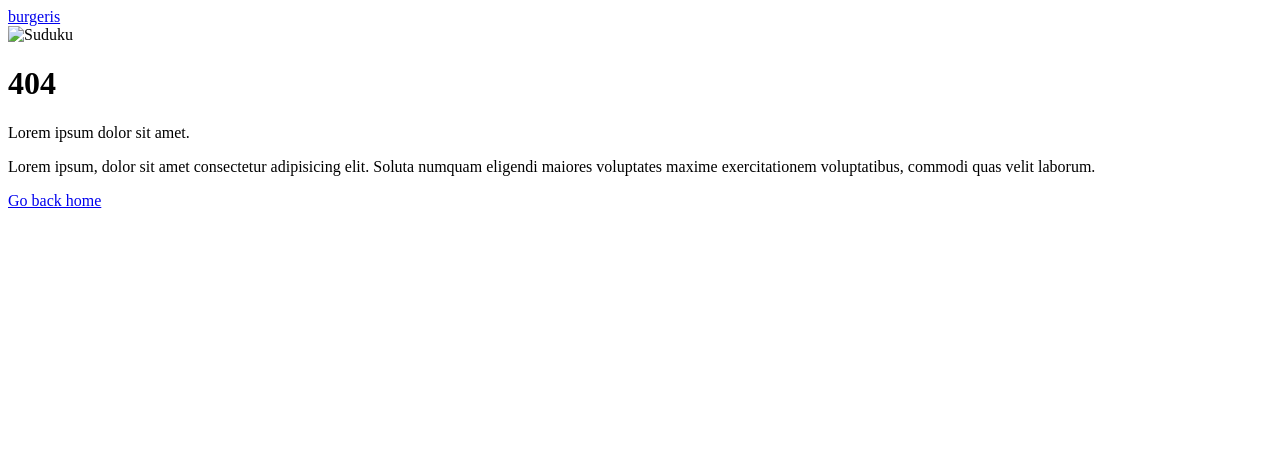
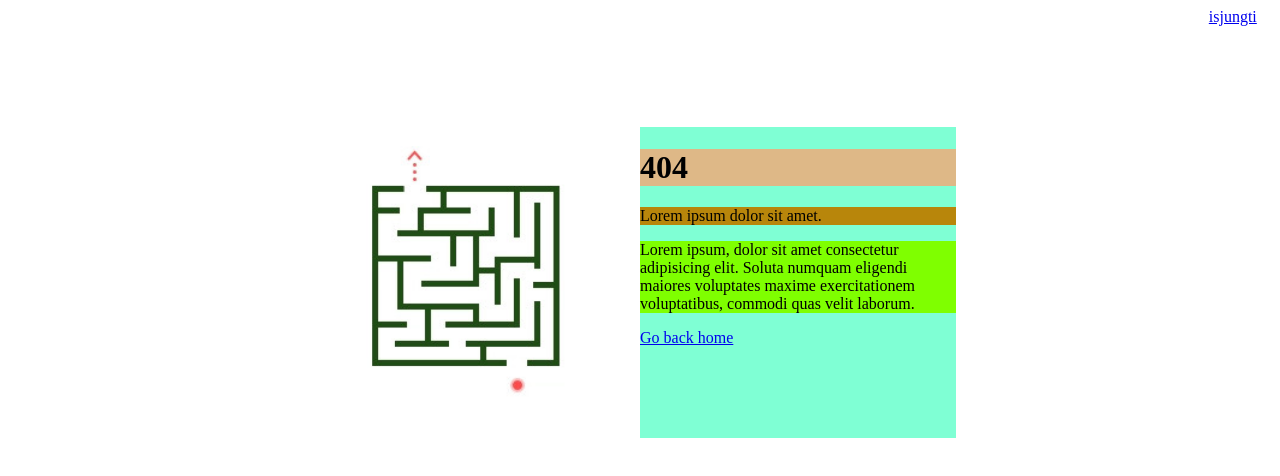
Before and after one commit to asnvc/3-Labirintas, a website: page index.html in a window 1280 px wide. Drawn offline with Linux system fonts and the light colour scheme.

Commit message:
dizaino pakeitimai

```diff
--- a/index.html
+++ b/index.html
@@ -7,17 +7,18 @@
     <title>Kokosas</title>
 </head>
 
-<body>
-    <div>
-    <a href="#">burgeris</a>
-</div>
-    <img src="#" alt="Suduku">
-    <main>
+<body style="background-color:#ffffff">
+    <div style= "margin-left: 95%">
+        <a href="#">isjungti</a>
+    </div>
+    <main style= "background-color:aquamarine; width: 50%; margin-left: 25%; margin-top: 8%; display:inline-block">
 
-        <h1>404</h1>
-    <p>Lorem ipsum dolor sit amet.</p>
-    <p>Lorem ipsum, dolor sit amet consectetur adipisicing elit. Soluta numquam eligendi maiores voluptates maxime exercitationem voluptatibus, commodi quas velit laborum.</p>
-    <a href="#">Go back home</a>
+    <img src="./mazas.jpg" alt="Suduku" style="width: 50%; float:left">
+        <div style="width: 50%; float:left">
+            <h1 style="background-color:burlywood; ">404</h1>
+            <p style="background-color: darkgoldenrod;" >Lorem ipsum dolor sit amet.</p>
+            <p style="background-color: chartreuse;">Lorem ipsum, dolor sit amet consectetur adipisicing elit. Soluta numquam eligendi maiores voluptates maxime exercitationem voluptatibus, commodi quas velit laborum.</p>
+            <a href="#">Go back home</a>
 </main>
 </body>
 </html>
```
Also changed, not shown: mazas.jpg (added).
